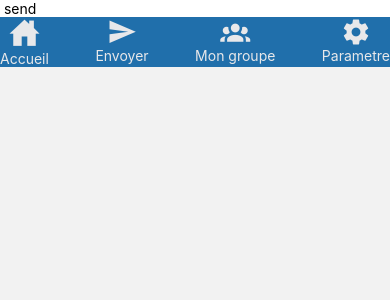
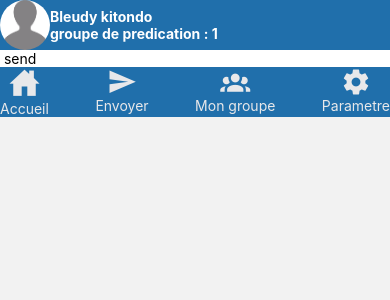
Before and after one commit to bleudy-kitondo/mon_activite_frontend, a React Native app: screen /Send in a window 390 px wide. Shown: the top 300 px of the page. Built offline with nearby package versions, Linux system fonts and the light colour scheme; what react-native-responsive-dimensions would draw is missing.

Commit message:
feat: add header from all screens

```diff
--- /dev/null
+++ b/data.js
@@ -0,0 +1,9 @@
+export const data = [
+  { nom: bleudy, month: janvier },
+  { nom: bleudy, month: fevrier },
+  { nom: bleudy, month: mars },
+  { nom: bleudy, month: avril },
+  { nom: bleudy, month: mai },
+  { nom: bleudy, month: juin },
+  { nom: bleudy, month: juillet },
+]
--- a/screens/groupScreen.js
+++ b/screens/groupScreen.js
@@ -5,12 +5,18 @@ import {
   responsiveScreenWidth,
   responsiveScreenFontSize,
 } from 'react-native-responsive-dimensions'
-import { View, Button, TextInput, StyleSheet, Text,Pressable } from 'react-native'
+import { View, Button, TextInput, StyleSheet, Text, Pressable, Image } from 'react-native'
 
 export default function Group({ navigation }) {
   return (
     <View style={styles.container}>
-      <View style={styles.hearder}></View>
+      <View style={styles.hearder}>
+        <Image style={styles.picture} source={require('../assets/defaultProfil.png')} />
+        <View>
+          <Text style={styles.userData}>Bleudy kitondo</Text>
+          <Text style={styles.userData}>groupe de predication : 1</Text>
+        </View>
+      </View>
       <View style={styles.body}>
         <Text> group</Text>
       </View>
@@ -52,9 +58,14 @@ const styles = StyleSheet.create({
     width: responsiveScreenWidth(100),
   },
   hearder: {
+    backgroundColor: '#206FAB',
+    flexDirection: 'row',
+    justifyContent: 'flex-start',
+    alignItems: 'center',
+    paddingTop: responsiveScreenHeight(4),
+    padding: responsiveScreenHeight(1),
     height: responsiveScreenHeight(12),
-    backgroundColor: 'red',
-    backgroundColor: '#206FAB',
+    width: responsiveScreenWidth(100),
   },
   body: {
     height: responsiveScreenHeight(79),
@@ -75,4 +86,15 @@ const styles = StyleSheet.create({
   containerIcon: {
     alignItems: 'center',
   },
+  picture: {
+    height: 50,
+    width: 50,
+    borderRadius: 100,
+    marginHorizontal: responsiveScreenWidth(4),
+  },
+  userData: {
+    fontSize: responsiveScreenFontSize(2),
+    color: '#fff',
+    fontWeight: 'bold',
+  },
 })
--- a/screens/sendSreen.js
+++ b/screens/sendSreen.js
@@ -5,12 +5,18 @@ import {
   responsiveScreenWidth,
   responsiveScreenFontSize,
 } from 'react-native-responsive-dimensions'
-import { View, Button, TextInput, StyleSheet, Text, Pressable } from 'react-native'
+import { View, Button, TextInput, StyleSheet, Text, Pressable, Image } from 'react-native'
 
 export default function Send({ navigation }) {
   return (
     <View style={styles.container}>
-      <View style={styles.hearder}></View>
+      <View style={styles.hearder}>
+        <Image style={styles.picture} source={require('../assets/defaultProfil.png')} />
+        <View>
+          <Text style={styles.userData}>Bleudy kitondo</Text>
+          <Text style={styles.userData}>groupe de predication : 1</Text>
+        </View>
+      </View>
       <View style={styles.body}>
         <Text> send</Text>
       </View>
@@ -52,9 +58,14 @@ const styles = StyleSheet.create({
     width: responsiveScreenWidth(100),
   },
   hearder: {
+    backgroundColor: '#206FAB',
+    flexDirection: 'row',
+    justifyContent: 'flex-start',
+    alignItems: 'center',
+    paddingTop: responsiveScreenHeight(4),
+    padding: responsiveScreenHeight(1),
     height: responsiveScreenHeight(12),
-    backgroundColor: 'red',
-    backgroundColor: '#206FAB',
+    width: responsiveScreenWidth(100),
   },
   body: {
     height: responsiveScreenHeight(79),
@@ -75,4 +86,15 @@ const styles = StyleSheet.create({
   containerIcon: {
     alignItems: 'center',
   },
+  picture: {
+    height: 50,
+    width: 50,
+    borderRadius: 100,
+    marginHorizontal: responsiveScreenWidth(4),
+  },
+  userData: {
+    fontSize: responsiveScreenFontSize(2),
+    color: '#fff',
+    fontWeight: 'bold',
+  },
 })
--- a/screens/settingScreen.js
+++ b/screens/settingScreen.js
@@ -5,12 +5,18 @@ import {
   responsiveScreenWidth,
   responsiveScreenFontSize,
 } from 'react-native-responsive-dimensions'
-import { View, Button, TextInput, StyleSheet, Text,Pressable } from 'react-native'
+import { View, Button, TextInput, StyleSheet, Text, Pressable, Image } from 'react-native'
 
 export default function Setting({ navigation }) {
   return (
     <View style={styles.container}>
-      <View style={styles.hearder}></View>
+      <View style={styles.hearder}>
+        <Image style={styles.picture} source={require('../assets/defaultProfil.png')} />
+        <View>
+          <Text style={styles.userData}>Bleudy kitondo</Text>
+          <Text style={styles.userData}>groupe de predication : 1</Text>
+        </View>
+      </View>
       <View style={styles.body}>
         <Text> setting</Text>
       </View>
@@ -52,9 +58,14 @@ const styles = StyleSheet.create({
     width: responsiveScreenWidth(100),
   },
   hearder: {
+    backgroundColor: '#206FAB',
+    flexDirection: 'row',
+    justifyContent: 'flex-start',
+    alignItems: 'center',
+    paddingTop: responsiveScreenHeight(4),
+    padding: responsiveScreenHeight(1),
     height: responsiveScreenHeight(12),
-    backgroundColor: 'red',
-    backgroundColor: '#206FAB',
+    width: responsiveScreenWidth(100),
   },
   body: {
     height: responsiveScreenHeight(79),
@@ -75,4 +86,15 @@ const styles = StyleSheet.create({
   containerIcon: {
     alignItems: 'center',
   },
+  picture: {
+    height: 50,
+    width: 50,
+    borderRadius: 100,
+    marginHorizontal: responsiveScreenWidth(4),
+  },
+  userData: {
+    fontSize: responsiveScreenFontSize(2),
+    color: '#fff',
+    fontWeight: 'bold',
+  },
 })
--- a/screens/userHomeScreen.js
+++ b/screens/userHomeScreen.js
@@ -5,21 +5,32 @@ import {
   MaterialIcons,
   Feather,
 } from '@expo/vector-icons'
+// import { data } from '../data'
 import {
   responsiveScreenHeight,
   responsiveScreenWidth,
   responsiveScreenFontSize,
 } from 'react-native-responsive-dimensions'
-import { View, Button, TextInput, StyleSheet, Text, Pressable, Image } from 'react-native'
+import {
+  View,
+  Button,
+  TextInput,
+  StyleSheet,
+  Text,
+  Pressable,
+  Image,
+  FlatList,
+} from 'react-native'
 
 export default function Home({ navigation }) {
   return (
     <View style={styles.container}>
       <View style={styles.hearder}>
-        {/* <View>
-          <Image style={styles.picture} source={require('../assets/defaultProfil.png')} />
+        <Image style={styles.picture} source={require('../assets/defaultProfil.png')} />
+        <View>
+          <Text style={styles.userData}>Bleudy kitondo</Text>
+          <Text style={styles.userData}>groupe de predication : 1</Text>
         </View>
-        <View></View> */}
       </View>
       <View style={styles.body}>
         <View>
@@ -28,12 +39,17 @@ export default function Home({ navigation }) {
             <Feather name="filter" size={24} color="#17144D" />
           </View>
           <View style={styles.input}>
-            <TextInput placeholder="Recherche par mois" placeholderTextColor="#17144D" />
+            <TextInput
+              style={styles.input_text}
+              placeholder="Recherche par mois"
+              placeholderTextColor="#17144D"
+            />
             <Pressable>
               <Feather name="search" size={24} color="#17144D" />
             </Pressable>
           </View>
         </View>
+        <View></View>
       </View>
       <View style={styles.footer}>
         <Pressable
@@ -89,15 +105,13 @@ const styles = StyleSheet.create({
   input: {
     flexDirection: 'row',
     justifyContent: 'space-between',
-    marginHorizontal: 40,
+    marginHorizontal: responsiveScreenWidth(4),
     backgroundColor: '#fff',
-    marginVertical: 15,
     borderWidth: 1,
     borderColor: '#17144D',
     padding: 15,
     color: '#17144D',
     borderRadius: 20,
-    fontSize: responsiveScreenFontSize(2),
   },
   footer: {
     flexDirection: 'row',
@@ -115,9 +129,10 @@ const styles = StyleSheet.create({
     alignItems: 'center',
   },
   picture: {
-    height: responsiveScreenHeight(8),
-    width: responsiveScreenWidth(17),
+    height: 50,
+    width: 50,
     borderRadius: 100,
+    marginHorizontal: responsiveScreenWidth(4),
   },
   title: {
     flexDirection: 'row',
@@ -126,4 +141,12 @@ const styles = StyleSheet.create({
     marginVertical: responsiveScreenHeight(4),
   },
   title_text: { color: '#17144D', fontSize: responsiveScreenFontSize(3) },
+  input_text: {
+    fontSize: responsiveScreenFontSize(2),
+  },
+  userData: {
+    fontSize: responsiveScreenFontSize(2),
+    color: '#fff',
+    fontWeight: 'bold',
+  },
 })
```
